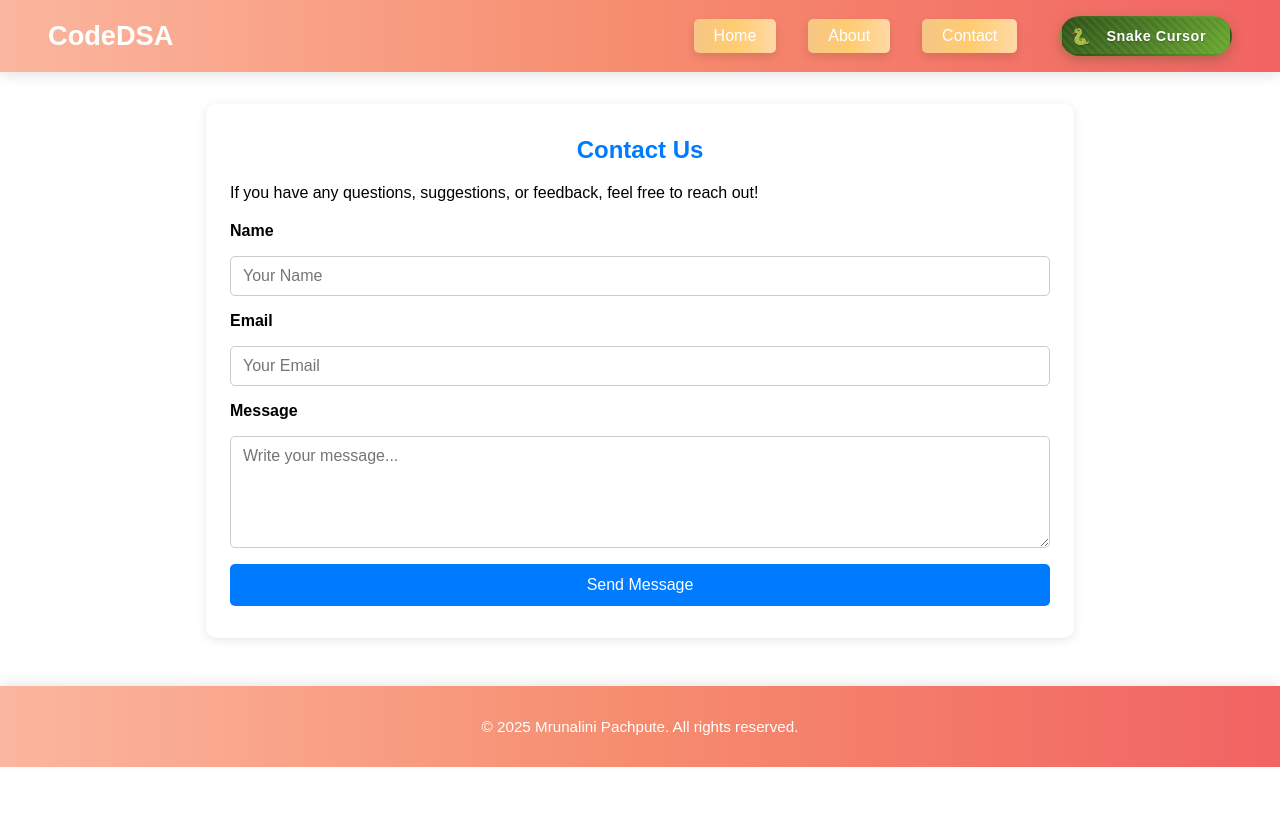
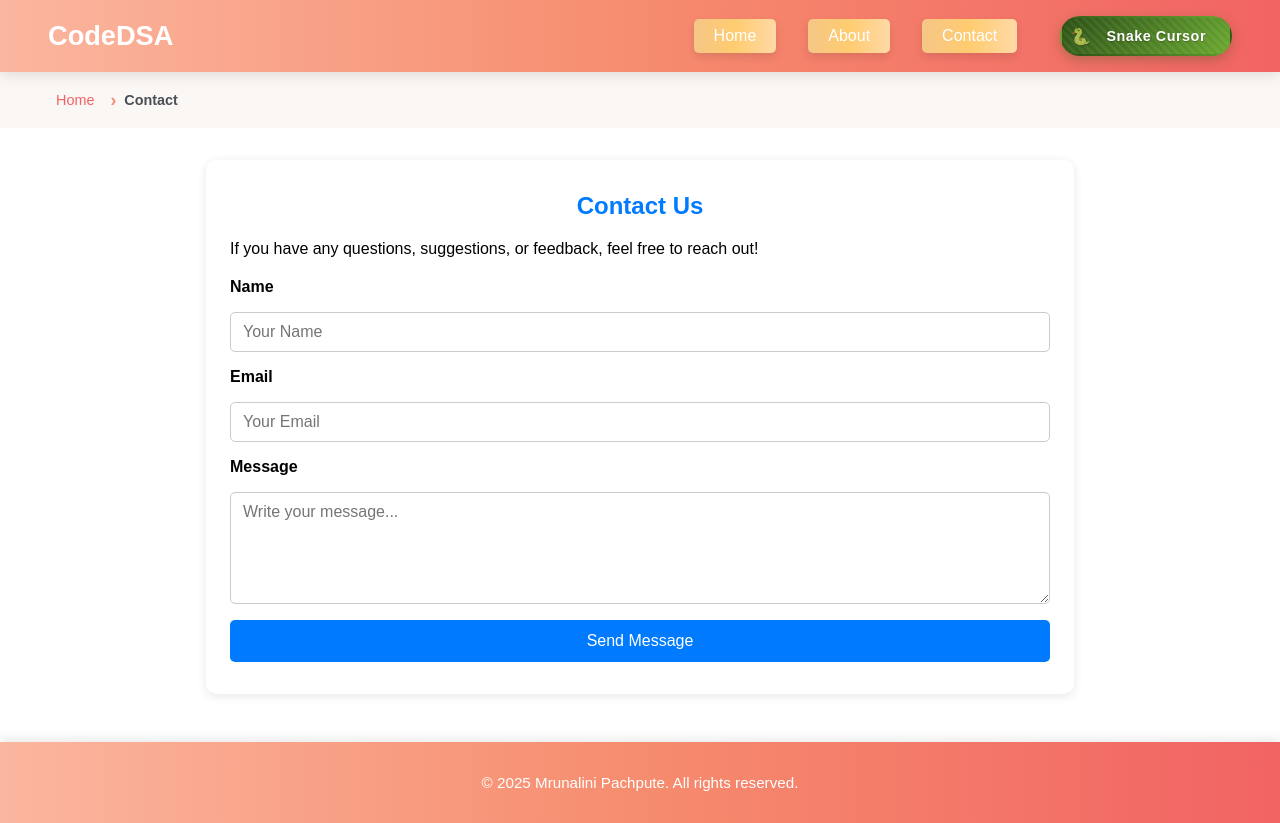
Before and after one commit to sharad1224/DSA-Patterns-and-Problems, a plain HTML site: page contact.html in a window 1280 px wide. Before the commit the page ends 800 px from the top, so only its background shows below. Drawn offline with Linux system fonts and the light colour scheme; files whose address does not match are found by name.

Commit message:
added breadcrumb navigation in contact and about pages

```diff
--- a/CSS/breadcrumb.css
+++ b/CSS/breadcrumb.css
@@ -1,11 +1,9 @@
-/* Breadcrumb Navigation Styles */
 .breadcrumb-container {
-  background: linear-gradient(90deg, #fef7f0, #fdf2e9);
+  background-color: #faf7f5;
   padding: 1rem 3rem;
-  border-bottom: 1px solid #f5c686;
   margin: 0;
   position: sticky;
-  top: 70px; /* Below the navbar */
+  top: 70px;
   z-index: 99;
 }
 
@@ -55,7 +53,6 @@
   font-weight: 600;
 }
 
-/* Responsive Design */
 @media (max-width: 768px) {
   .breadcrumb-container {
     padding: 0.75rem 1.5rem;
--- a/contact.html
+++ b/contact.html
@@ -6,6 +6,7 @@
   <meta name="viewport" content="width=device-width, initial-scale=1.0">
   <title>Contact Us</title>
   <link rel="stylesheet" href="CSS/contact.css">
+  <link rel="stylesheet" href="CSS/breadcrumb.css">
   <link rel="stylesheet" href="CSS/snake.css">
 </head>
 
@@ -22,6 +23,16 @@
     <button id="snakeToggle" class="snake-btn"><span style="margin-left: 20px;">Snake Cursor</span></button>
     </div>
   </nav>
+
+  <!-- Breadcrumb Navigation -->
+  <div class="breadcrumb-container">
+    <nav aria-label="breadcrumb">
+      <ol class="breadcrumb">
+        <li class="breadcrumb-item"><a href="index.html">Home</a></li>
+        <li class="breadcrumb-item active" aria-current="page">Contact</li>
+      </ol>
+    </nav>
+  </div>
 
   <main>
     <section class="contact-section">
```
Also changed, not shown: about.html (+12 -0 lines).
